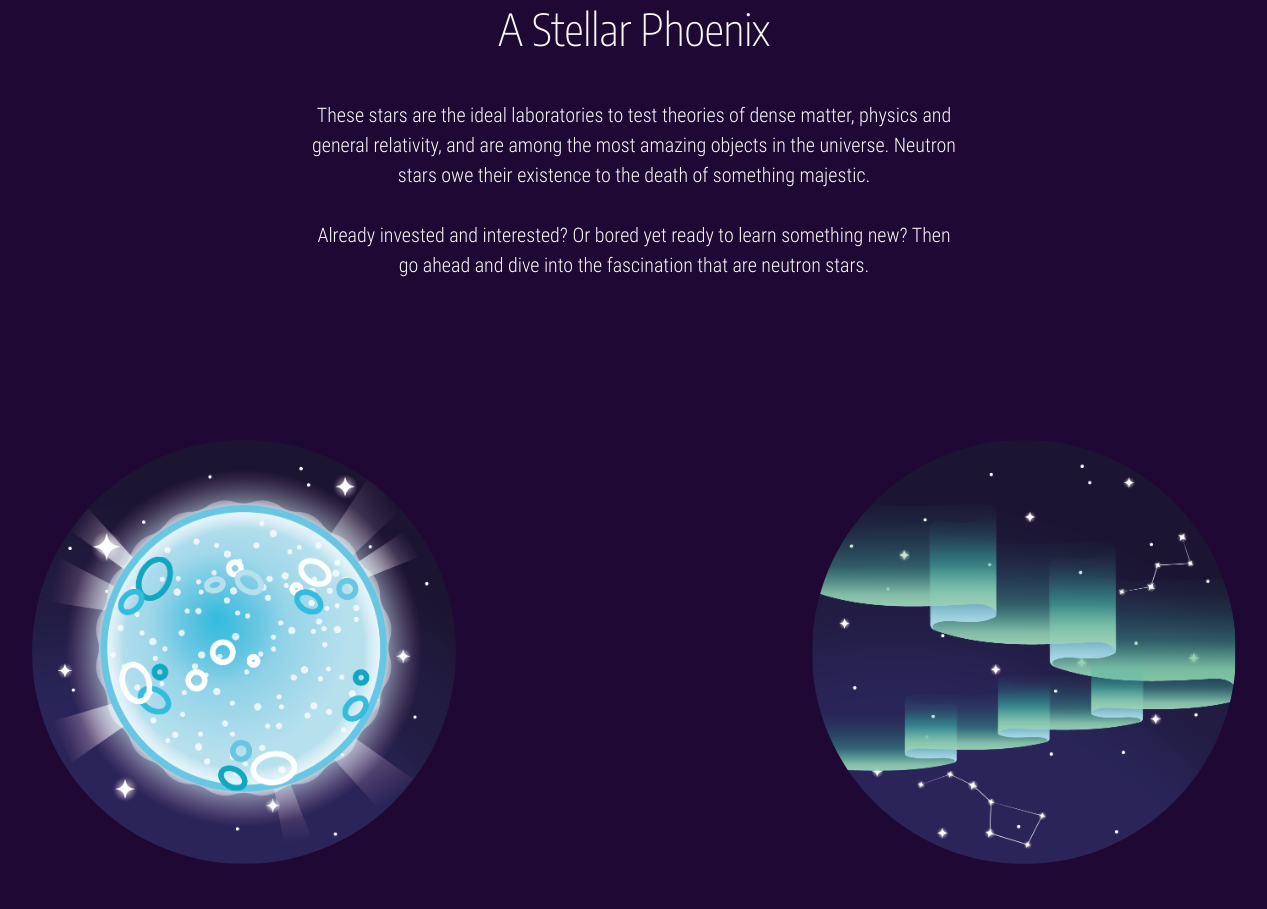
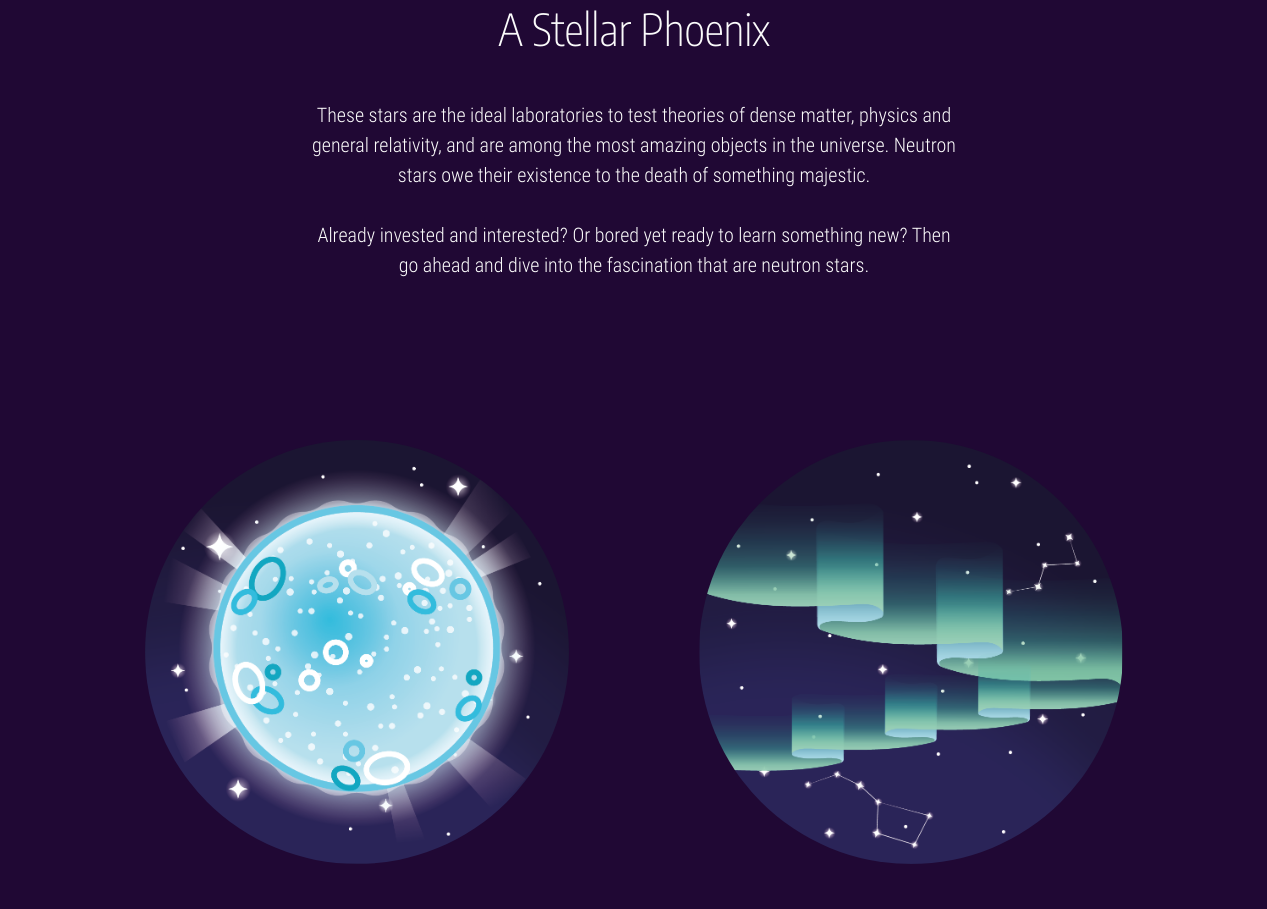
Before and after one commit to efriebel/Neutron-Stars, a plain HTML site: page index.html in a window 1536 px wide. Shown: the part 743-1652 px from the top of the page, without its empty margins (134-1401 px from the left). Drawn offline with Linux system fonts and the light colour scheme.

Commit message:
pages teaser arrangement, LandingPage

```diff
--- a/css/ntrn-strs-LP.css
+++ b/css/ntrn-strs-LP.css
@@ -21,31 +21,36 @@ classes | landing page teaser
 */
 @media only screen and (min-width: 360px) {
     .teaser-all{
-        margin: 72px 0 0 0;
+        width: 282px;
+        margin: 72px auto 0 auto;
         gap: 56px;
     }
 }
 @media only screen and (min-width: 768px) {
     .teaser-all{
-        margin: 120px 0 0 0;
+        width: 450px;
+        margin: 120px auto 0 auto;
         gap: 88px;
     }
 }
 @media only screen and (min-width: 1024px) {
     .teaser-all{
-        margin: 0;
+        width: 770px;
+        margin: 0 auto;
         gap: 0;
     }
 }
 @media only screen and (min-width: 1440px) {
     .teaser-all{
-        margin: 0;
+        width: 1108px;
+        margin: 0 auto;
         gap: 0;
     }
 }
 @media only screen and (min-width: 2560px) {
     .teaser-all{
-        margin: 0;
+        width: 1703px;
+        margin: 0 auto;
         gap: 0;
     }
 }
@@ -100,13 +105,11 @@ classes | landing page teaser
 
     .teaser-container-left {
         width: 290px;
-        margin-left: 127px;
         align-items: center;
     }
 
     .teaser-container-right {
         width: 290px;
-        margin-right: 127px;
         align-items: center;
     }
 }
@@ -118,13 +121,11 @@ classes | landing page teaser
 
     .teaser-container-left {
         width: 424px;
-        margin-left: 166px;
         align-items: center;
     }
 
     .teaser-container-right {
         width: 424px;
-        margin-right: 166px;
         align-items: center;
     }
 }
@@ -136,13 +137,11 @@ classes | landing page teaser
 
     .teaser-container-left {
         width: 568px;
-        margin-left: 496px;
         align-items: center;
     }
 
     .teaser-container-right {
         width: 568px;
-        margin-right: 496px;
         align-items: center;
     }
 }
```
Also changed, not shown: index.html (+1 -1 lines).
